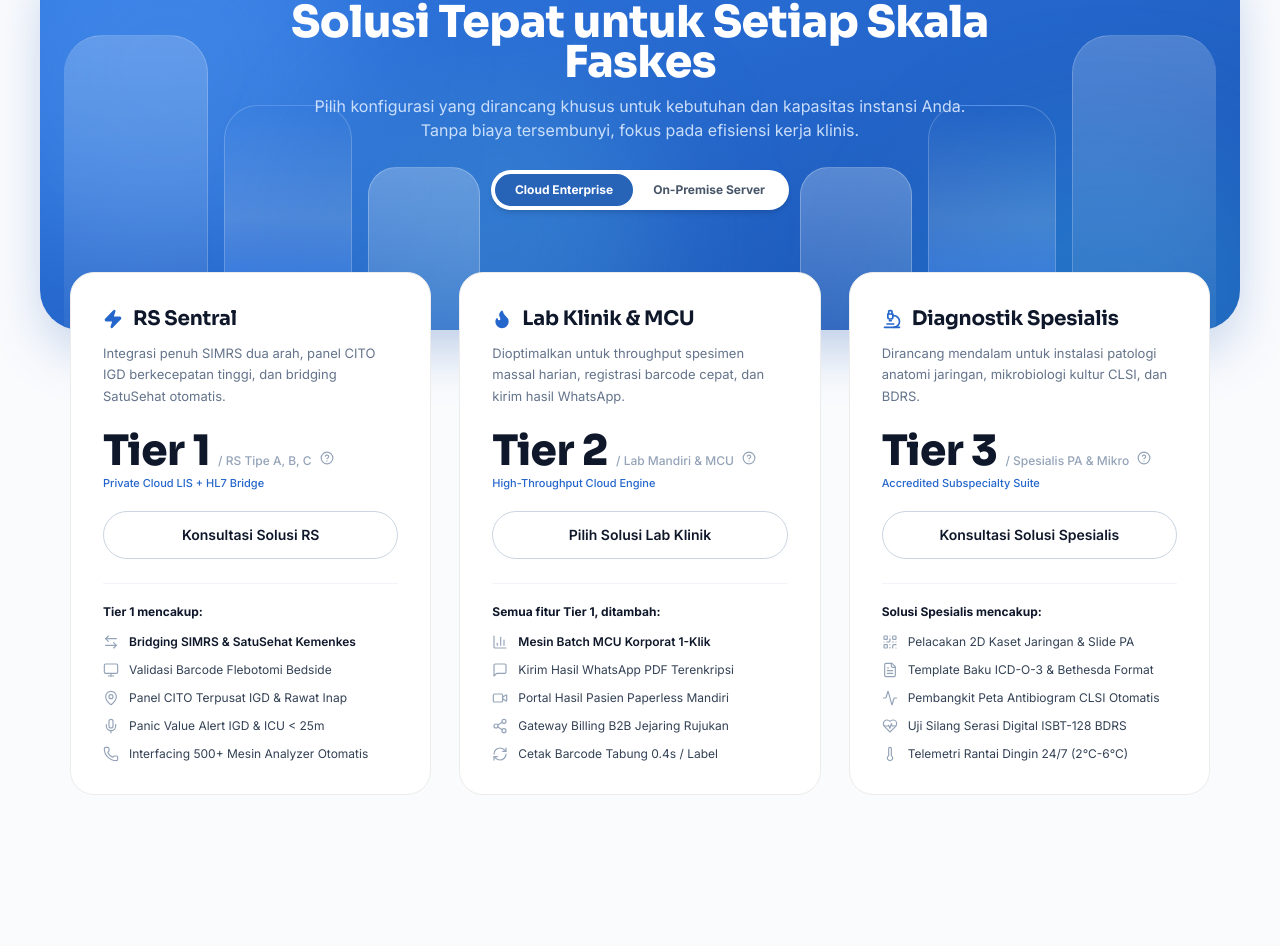
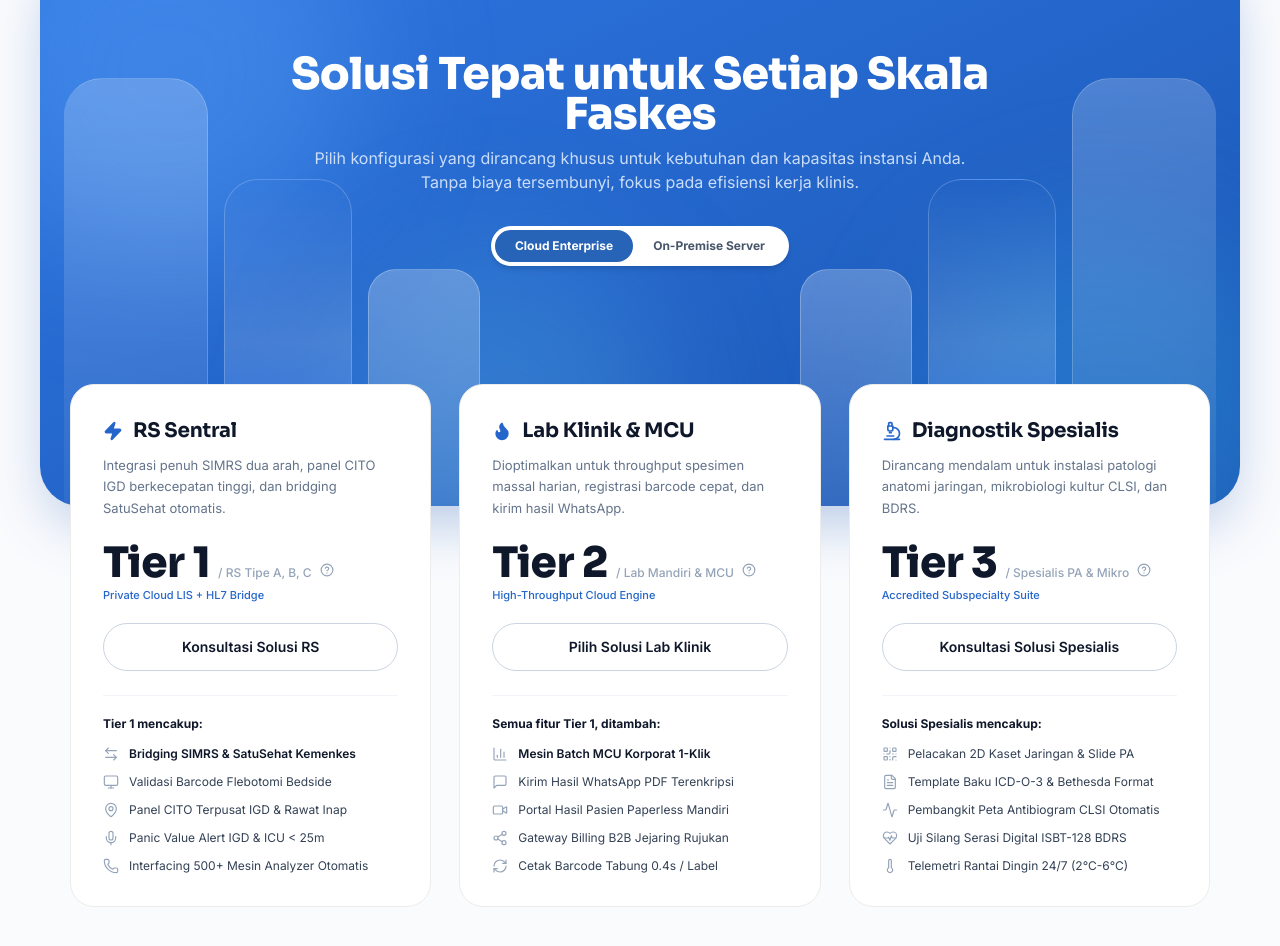
Before and after one commit to TBTBAgency/WebsiteDiagnova, a Next.js app: page /solutions in a window 1280 px wide. Shown: the part 2204-3150 px from the top of the page. Built offline with nearby package versions, Linux system fonts and the light colour scheme; no server answers.

Commit message:
style(solutions): restore spacious hero pod height and perfectly balance vertical center

```diff
--- a/app/(marketing)/solutions/page.tsx
+++ b/app/(marketing)/solutions/page.tsx
@@ -499,7 +499,7 @@ export default function SolutionsPage() {
       <section className="w-full bg-[#FAFBFD] pt-14 pb-28 sm:pb-36 border-t border-slate-200/60 overflow-visible">
         <div className="mx-auto max-w-[1560px] px-4 sm:px-6 lg:px-10 w-full relative">
           {/* Blue Framed Container Pod with Request-Demo Gradient & Orbs */}
-          <div className="relative rounded-[32px] sm:rounded-[40px] bg-gradient-to-br from-[#2F77E3] via-[#2466CB] to-[#1A54B0] pt-12 sm:pt-14 lg:pt-[60px] pb-[76px] sm:pb-[96px] lg:pb-[120px] px-6 sm:px-10 lg:px-14 shadow-[0_25px_60px_-12px_rgba(26,84,176,0.32)] overflow-hidden">
+          <div className="relative rounded-[32px] sm:rounded-[40px] bg-gradient-to-br from-[#2F77E3] via-[#2466CB] to-[#1A54B0] pt-20 sm:pt-24 lg:pt-28 pb-36 sm:pb-48 lg:pb-60 px-6 sm:px-10 lg:px-14 shadow-[0_25px_60px_-12px_rgba(26,84,176,0.32)] overflow-hidden">
             {/* Ambient Glowing Orbs (Exact Request-Demo Luminous Aesthetics) */}
             <div className="absolute -top-16 -left-16 w-96 h-96 rounded-full bg-[#60A5FA]/35 blur-3xl pointer-events-none" />
             <div className="absolute top-1/2 -right-16 w-96 h-96 rounded-full bg-[#38BDF8]/25 blur-3xl pointer-events-none" />
@@ -544,7 +544,7 @@ export default function SolutionsPage() {
               </p>
 
               {/* Galileo-style White Pill Switcher with Active Blue Button */}
-              <div className="inline-flex items-center p-1 rounded-full bg-white shadow-md mt-6 sm:mt-7">
+              <div className="inline-flex items-center p-1 rounded-full bg-white shadow-md mt-7 sm:mt-8">
                 <button
                   type="button"
                   onClick={() => setDeploymentMode("cloud")}
@@ -574,7 +574,7 @@ export default function SolutionsPage() {
           </div>
 
           {/* 3 Floating White Cards (Exact Halo Tag Wrapper Architecture - Diagnova Blue Palette) */}
-          <div className="relative z-20 -mt-16 sm:-mt-20 lg:-mt-24 grid grid-cols-1 md:grid-cols-3 gap-3 lg:gap-4 max-w-[1240px] mx-auto items-stretch px-4 sm:px-6">
+          <div className="relative z-20 -mt-24 sm:-mt-32 lg:-mt-40 grid grid-cols-1 md:grid-cols-3 gap-3 lg:gap-4 max-w-[1240px] mx-auto items-stretch px-4 sm:px-6">
             {/* Card 1: Tier 1 - Hospital Systems */}
             <div className="relative p-[38px_6px_6px] rounded-[30px] transition-colors duration-200 hover:bg-[#EBF3FB] focus-within:bg-[#EBF3FB] group/plan">
               {/* Top Tag */}
```
